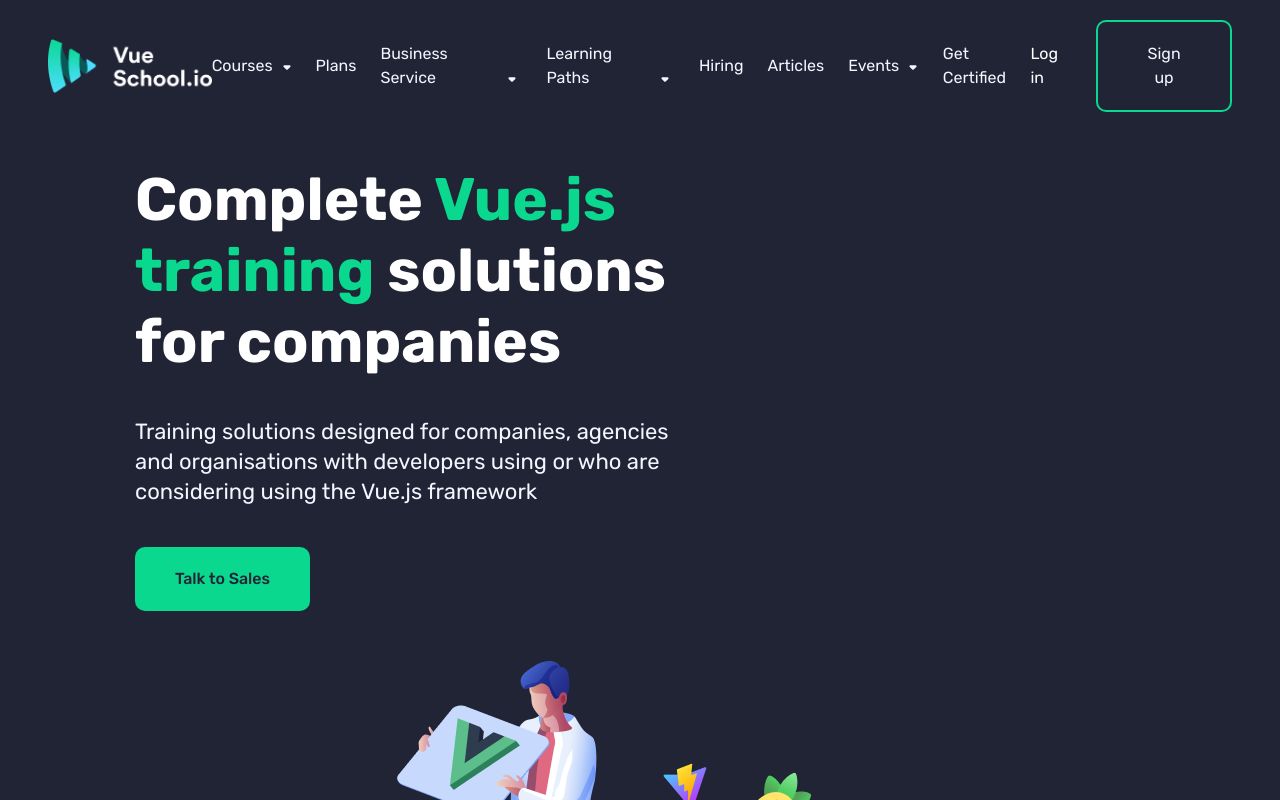
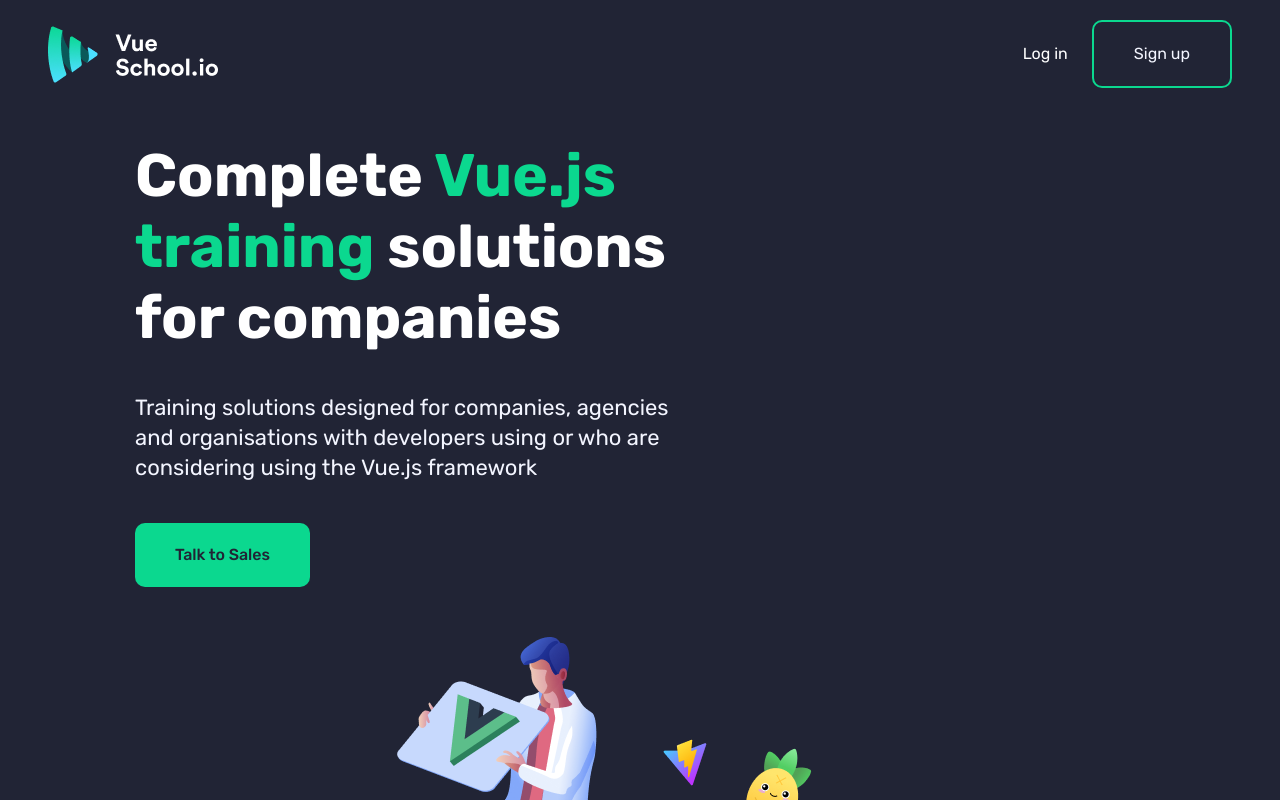
Before and after one commit to techadam/vueschool-tech-test, a Nuxt app: page / in a window 1280 px wide. Shown: the top 800 px of the page. Built offline with nearby package versions, Linux system fonts and the light colour scheme.

Commit message:
implement responsiveness #2

```diff
--- a/components/Header.vue
+++ b/components/Header.vue
@@ -4,12 +4,12 @@
       <div class="flex items-center">
         <img
           src="@/assets/icons/bars.svg"
-          class="mr-3 inline-block xl:hidden w-[26px]"
+          class="mr-4 sm:mr-3 inline-block xl:hidden w-[26px]"
         />
         <img src="@/assets/images/logo.png" class="w-[170px]" />
       </div>
 
-      <ul class="hidden xl:flex items-center gap-6">
+      <ul class="hidden xlcustom:flex items-center gap-6">
         <li>
           <nuxt-link to="/" class="flex items-end gap-1">
             <span>Courses</span>
--- a/tailwind.config.js
+++ b/tailwind.config.js
@@ -23,8 +23,8 @@
         "normal": "16px",
       },
       screens: {
-        "xl-custom": "1381px",
-        // => @media (min-width: 1280px) { ... }
+        "xlcustom": "1340px",
+        // => @media (min-width: 1340px) { ... }
       }
     },
   },
```
